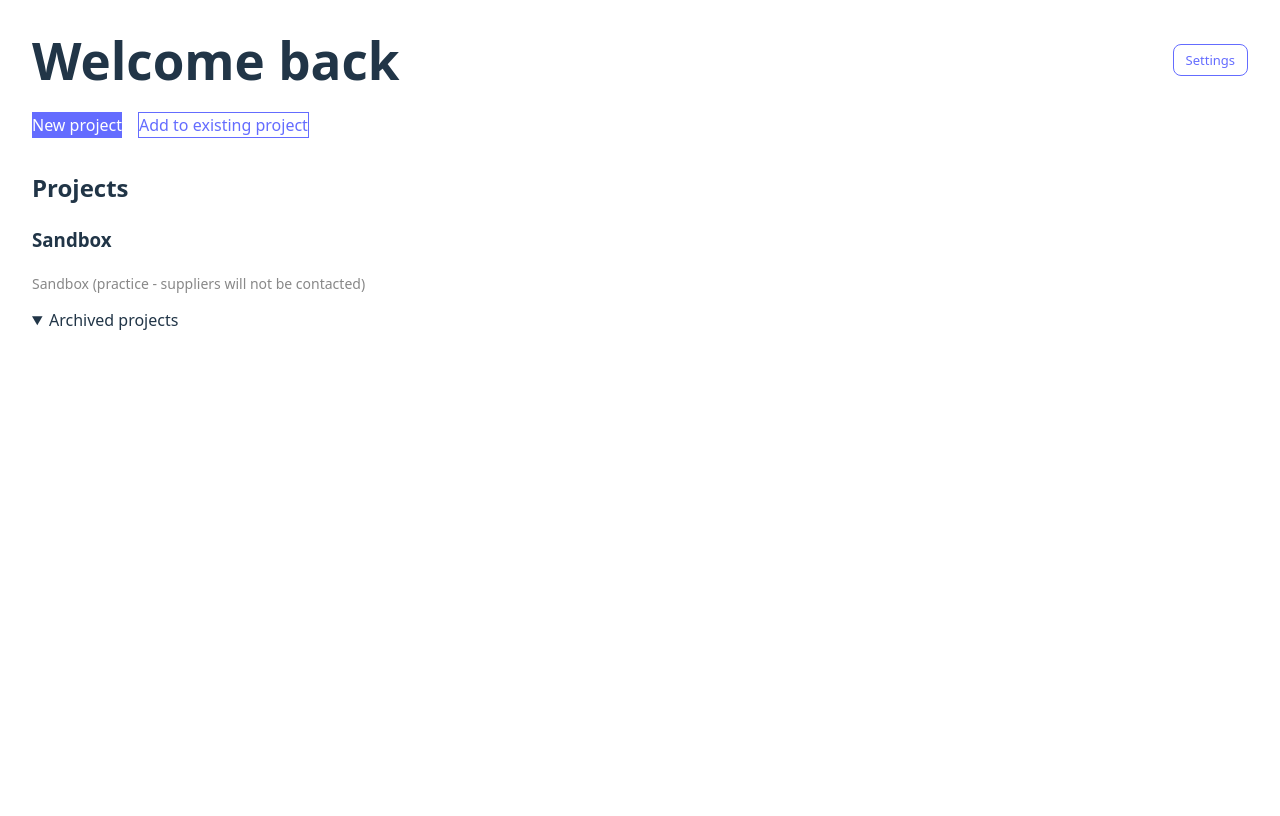
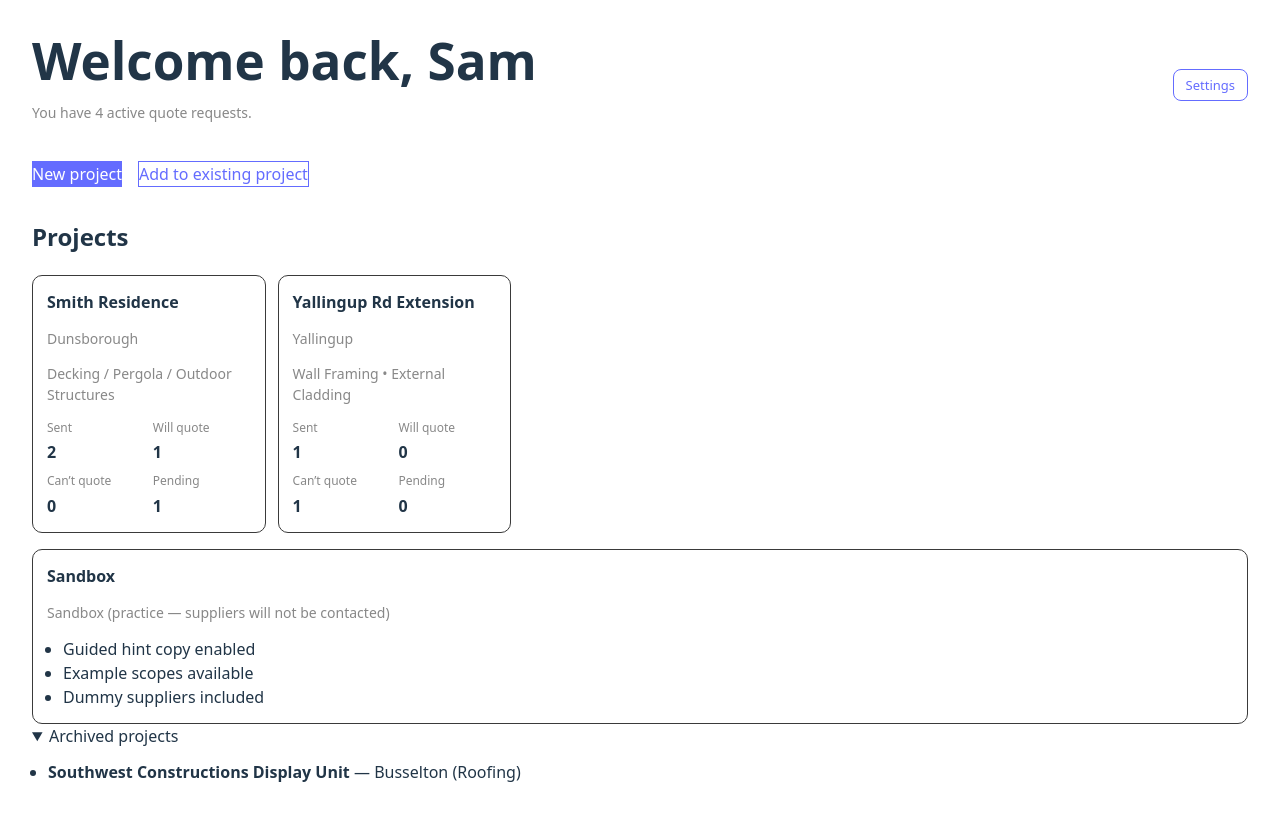
Before and after one commit to buildquoteau-jpg/buildquote-v3, a React (Vite) app: page / in a window 1280 px wide. Both pictures are taken after a click on the heading "Archived projects". Built offline with nearby package versions, Linux system fonts and the light colour scheme; no server answers.

Commit message:
Implement builder flow polish for dashboard, setup, and scope screens

```diff
--- a/src/App.css
+++ b/src/App.css
@@ -269,3 +269,91 @@
     color: #646cff;
   }
 }
+
+.project-tiles-grid {
+  display: grid;
+  grid-template-columns: repeat(auto-fill, minmax(220px, 1fr));
+  gap: 0.75rem;
+}
+
+.project-tile {
+  border: 1px solid #3a3a3a;
+  border-radius: 10px;
+  padding: 0.875rem;
+  background: rgba(255, 255, 255, 0.02);
+}
+
+.project-tile h3 {
+  margin: 0;
+  font-size: 1rem;
+}
+
+.project-tile dl {
+  display: grid;
+  grid-template-columns: repeat(2, minmax(0, 1fr));
+  gap: 0.5rem;
+  margin: 0.75rem 0 0;
+}
+
+.project-tile dt {
+  font-size: 0.75rem;
+  color: #888;
+}
+
+.project-tile dd {
+  margin: 0.2rem 0 0;
+  font-weight: 600;
+}
+
+.sandbox-tile {
+  margin-top: 1rem;
+}
+
+.sandbox-tile ul {
+  margin: 0.75rem 0 0;
+  padding-left: 1rem;
+}
+
+.archived-list {
+  margin: 0.75rem 0 0;
+  padding-left: 1rem;
+}
+
+.build-up-placeholder {
+  min-height: 140px;
+  border: 1px dashed #4a4a4a;
+  border-radius: 10px;
+  padding: 1rem;
+  margin: 1rem 0;
+}
+
+.add-more-gate {
+  margin-top: 1rem;
+  border: 1px solid #3a3a3a;
+  border-radius: 12px;
+  padding: 1rem;
+}
+
+.gate-actions {
+  display: flex;
+  flex-wrap: wrap;
+  gap: 0.5rem;
+}
+
+.gate-btn {
+  border-radius: 8px;
+  padding: 0.625rem 0.875rem;
+  border: 1px solid transparent;
+  font: inherit;
+}
+
+.gate-btn.secondary {
+  background: transparent;
+  border-color: #646cff;
+  color: #646cff;
+}
+
+.gate-btn.primary {
+  background: #646cff;
+  color: #fff;
+}
--- a/src/app/dashboard/DashboardScreen.tsx
+++ b/src/app/dashboard/DashboardScreen.tsx
@@ -1,20 +1,56 @@
 // S1 - Builder Dashboard
+// OWNS: landing orchestration, project visibility, and next actions.
+// DOES NOT DECIDE: RFQ content, material selection, compliance, or supplier outcomes.
 // READS: builders, projects, supplierRFQs (summary)
 // WRITES: none
 // AI RULES: no AI suggestions, no interpretation, no automation
 
 import { Link, useNavigate } from "react-router-dom";
 
+const ACTIVE_PROJECTS = [
+  {
+    id: "p-1",
+    name: "Smith Residence",
+    suburb: "Dunsborough",
+    stages: ["Decking / Pergola / Outdoor Structures"],
+    rfq: { sent: 2, willQuote: 1, cantQuote: 0, pending: 1 },
+  },
+  {
+    id: "p-2",
+    name: "Yallingup Rd Extension",
+    suburb: "Yallingup",
+    stages: ["Wall Framing", "External Cladding"],
+    rfq: { sent: 1, willQuote: 0, cantQuote: 1, pending: 0 },
+  },
+];
+
+const ARCHIVED_PROJECTS = [
+  {
+    id: "a-1",
+    name: "Southwest Constructions Display Unit",
+    suburb: "Busselton",
+    stage: "Roofing",
+  },
+];
+
 export function DashboardScreen() {
   const navigate = useNavigate();
 
-  // TODO: get builder from auth context once Clerk + Convex are wired
-  const builder = null as any;
+  const builder = {
+    firstName: "Sam",
+    companyName: "Southwest Constructions",
+    logoUrl: "",
+  };
+
+  const activeQuoteRequests = ACTIVE_PROJECTS.reduce(
+    (count, project) => count + project.rfq.sent + project.rfq.pending,
+    0
+  );
 
   return (
     <div className="screen dashboard">
       <header className="dashboard-header">
-        {builder?.logoUrl && (
+        {builder.logoUrl && (
           <img
             src={builder.logoUrl}
             alt={`${builder.companyName} logo`}
@@ -22,8 +58,8 @@ export function DashboardScreen() {
           />
         )}
         <div>
-          <h1>Welcome back</h1>
-          {builder?.companyName && <p className="hint">{builder.companyName}</p>}
+          <h1>Welcome back, {builder.firstName}</h1>
+          <p className="hint">You have {activeQuoteRequests} active quote requests.</p>
         </div>
         <button
           className="btn secondary btn-sm settings-link"
@@ -45,18 +81,55 @@ export function DashboardScreen() {
 
       <section className="project-tiles">
         <h2>Projects</h2>
-        {/* TODO: scrollable project tile grid with thumbnails */}
+        <div className="project-tiles-grid">
+          {ACTIVE_PROJECTS.map((project) => (
+            <article key={project.id} className="project-tile">
+              <h3>{project.name}</h3>
+              <p className="hint">{project.suburb}</p>
+              <p className="hint">{project.stages.join(" • ")}</p>
+              <dl>
+                <div>
+                  <dt>Sent</dt>
+                  <dd>{project.rfq.sent}</dd>
+                </div>
+                <div>
+                  <dt>Will quote</dt>
+                  <dd>{project.rfq.willQuote}</dd>
+                </div>
+                <div>
+                  <dt>Can’t quote</dt>
+                  <dd>{project.rfq.cantQuote}</dd>
+                </div>
+                <div>
+                  <dt>Pending</dt>
+                  <dd>{project.rfq.pending}</dd>
+                </div>
+              </dl>
+            </article>
+          ))}
+        </div>
       </section>
 
-      <section className="sandbox">
+      <section className="sandbox project-tile sandbox-tile">
         <h3>Sandbox</h3>
-        <p className="hint">Sandbox (practice - suppliers will not be contacted)</p>
+        <p className="hint">Sandbox (practice — suppliers will not be contacted)</p>
+        <ul>
+          <li>Guided hint copy enabled</li>
+          <li>Example scopes available</li>
+          <li>Dummy suppliers included</li>
+        </ul>
       </section>
 
       <section className="archived-projects">
         <details>
           <summary>Archived projects</summary>
-          {/* TODO: read-only archived project list */}
+          <ul className="archived-list">
+            {ARCHIVED_PROJECTS.map((project) => (
+              <li key={project.id}>
+                <strong>{project.name}</strong> — {project.suburb} ({project.stage})
+              </li>
+            ))}
+          </ul>
         </details>
       </section>
     </div>
--- a/src/app/project/ScopeInputScreen.tsx
+++ b/src/app/project/ScopeInputScreen.tsx
@@ -1,11 +1,14 @@
 // S3 — Scope of Works Input
+// OWNS: verbatim builder scope capture and stage-relevant suggestion hint text.
+// DOES NOT DECIDE: quantities, compliance, suitability, or product selection.
 // WRITES: quoteRequest.scopeText (verbatim builder input)
 // AI RULES: read only — prepares internal understanding, no output yet
 
-import { useState } from "react";
+import { useMemo, useState } from "react";
 import { useNavigate, useParams } from "react-router-dom";
 import { ScopeInput } from "../../components/ScopeInput";
 import { DisclaimerBlock } from "../../components/DisclaimerBlock";
+import { readQuoteFlowDraft, writeQuoteFlowDraft } from "../../lib/quoteDraft";
 
 const STAGE_EXAMPLES: Record<string, string> = {
   "Slab / Footings":
@@ -14,28 +17,41 @@ const STAGE_EXAMPLES: Record<string, string> = {
     "Example: Supply of treated pine wall frames, top and bottom plates, noggings and associated fasteners for single-storey residence.",
   "Roof Framing":
     "Example: Supply of roof trusses, ridge board, purlins, battens and associated brackets for a hip roof.",
-  "Roofing":
+  Roofing:
     "Example: Supply of Colorbond roofing sheets, ridge capping, flashings, screws and accessories.",
   "External Cladding":
     "Example: Supply of fibre cement cladding sheets, cavity battens, flashings, sealants and fixings.",
   "Internal Lining":
     "Example: Supply of plasterboard sheets, cornice, compounds, fasteners and accessories for internal walls and ceilings.",
-  "Insulation":
+  Insulation:
     "Example: Supply of wall and ceiling insulation batts to meet NCC R-value requirements for Climate Zone 5.",
   "Brickies Corner":
     "Example: Supply of clay bricks, mortar mix, lintels, ties and accessories for external brick veneer.",
   "Decking / Pergola / Outdoor Structures":
     "Example: Supply of H4 structural posts, post stirrups, concrete and fixings for an external pergola structure.",
-  "Builder Custom Stage": "",
+  "Builder Custom Stage":
+    "Example: Supply of framing timber, sheet materials and fixings for a custom builder-defined stage.",
 };
 
 export function ScopeInputScreen() {
   const navigate = useNavigate();
   const { projectId } = useParams<{ projectId: string }>();
-  const [scopeText, setScopeText] = useState("");
-  // TODO: get stage from route/context
-  const currentStage = "Decking / Pergola / Outdoor Structures";
-  const suggestion = STAGE_EXAMPLES[currentStage];
+  const draft = useMemo(() => readQuoteFlowDraft(), []);
+  const [scopeText, setScopeText] = useState(draft.scopeText);
+
+  const stageLabel =
+    draft.selectedStage === "Builder Custom Stage"
+      ? draft.customStageLabel || draft.selectedStage
+      : draft.selectedStage || "Decking / Pergola / Outdoor Structures";
+
+  const suggestion =
+    STAGE_EXAMPLES[draft.selectedStage ?? "Builder Custom Stage"] ??
+    STAGE_EXAMPLES["Builder Custom Stage"];
+
+  const handleContinue = () => {
+    writeQuoteFlowDraft({ scopeText: scopeText.trim() });
+    navigate(`/project/${projectId}/materials`);
+  };
 
   return (
     <div className="screen scope-input">
@@ -45,6 +61,8 @@ export function ScopeInputScreen() {
         </button>
         <h2>Scope of Works</h2>
       </header>
+
+      <p className="hint">Stage context: {stageLabel}</p>
 
       <ScopeInput
         value={scopeText}
@@ -57,7 +75,7 @@ export function ScopeInputScreen() {
       <button
         className="btn primary"
         disabled={!scopeText.trim()}
-        onClick={() => navigate(`/project/${projectId}/materials`)}
+        onClick={handleContinue}
       >
         Continue
       </button>
--- /dev/null
+++ b/src/lib/quoteDraft.ts
@@ -0,0 +1,53 @@
+import type { BuildStage } from "../types/stage";
+
+export interface QuoteFlowDraft {
+  projectName: string;
+  siteAddress: string;
+  selectedStage: BuildStage | null;
+  customStageLabel: string;
+  scopeText: string;
+}
+
+const STORAGE_KEY = "buildquote.quote-flow-draft";
+
+const EMPTY_DRAFT: QuoteFlowDraft = {
+  projectName: "",
+  siteAddress: "",
+  selectedStage: null,
+  customStageLabel: "",
+  scopeText: "",
+};
+
+export function readQuoteFlowDraft(): QuoteFlowDraft {
+  if (typeof window === "undefined") {
+    return EMPTY_DRAFT;
+  }
+
+  const raw = window.sessionStorage.getItem(STORAGE_KEY);
+  if (!raw) {
+    return EMPTY_DRAFT;
+  }
+
+  try {
+    const parsed = JSON.parse(raw) as Partial<QuoteFlowDraft>;
+    return {
+      ...EMPTY_DRAFT,
+      ...parsed,
+    };
+  } catch {
+    return EMPTY_DRAFT;
+  }
+}
+
+export function writeQuoteFlowDraft(patch: Partial<QuoteFlowDraft>) {
+  if (typeof window === "undefined") {
+    return;
+  }
+
+  const next = {
+    ...readQuoteFlowDraft(),
+    ...patch,
+  };
+
+  window.sessionStorage.setItem(STORAGE_KEY, JSON.stringify(next));
+}
```
Also changed, not shown: src/app/project/BuildUpScreen.tsx (+22 -13 lines), src/app/project/ProjectSetupScreen.tsx (+24 -13 lines).
